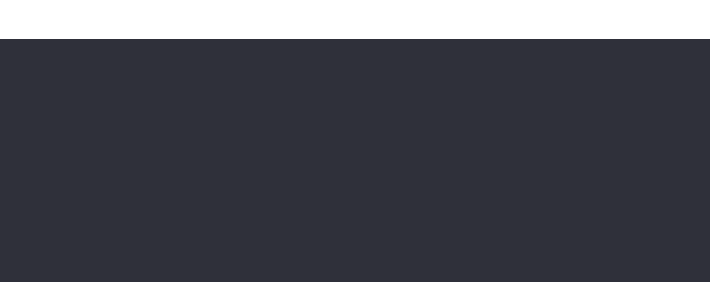
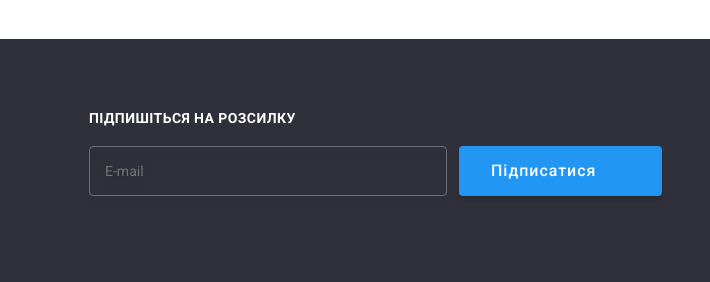
Before and after one commit to MirVika/goit-markup-hw-06, a plain HTML site: page portfolio.html in a window 1280 px wide. Shown: the part 1585-1867 px from the top of the page, 570-1280 px from the left. Drawn offline with nearby package versions, Linux system fonts and the light colour scheme.

Commit message:
fixed footer

```diff
--- a/css/styles.css
+++ b/css/styles.css
@@ -603,6 +603,11 @@ footer a {
 
 .subscribe-form {
   margin-left: 93px;
+
+}
+.follow {
+  display: flex;
+  align-items: center;
 }
 .footer-input {
   padding: 15px;
@@ -619,6 +624,17 @@ footer a {
 }
 
 .footer-btn {
+  color: var(--secondary-acent-text-color);
+    background-color: var(--acent-text-color);
+    font-weight: 500;
+    font-size: 16px;
+    line-height: calc(30 / 16);
+    letter-spacing: 0.06em;
+    border: inherit;
+    border: none transparent;
+    padding: 10px 32px;
+
+
   display: flex;
   align-items: center;
   cursor: pointer;
--- a/portfolio.html
+++ b/portfolio.html
@@ -252,7 +252,21 @@
             </li>
           </ul>
         </div>
-      </div>
+        <div class="subscribe-form">
+          <p class="subscribe">Підпишіться на розсилку</p>
+          <form class="follow">
+            <label>
+              <input class="footer-input" type="email" name="email" placeholder="E-mail">
+            </label>
+
+            <button class="footer-btn" type="submit">
+Підписатися
+<svg class="send-icon" width="24" height="24">
+                  <use href="./img/icons.svg#icon-icon-send"></use>
+                </svg></button>
+          </form>
+        </div>
+
     </footer>
   </body>
 </html>
```
Also changed, not shown: index.html (+2 -2 lines).
